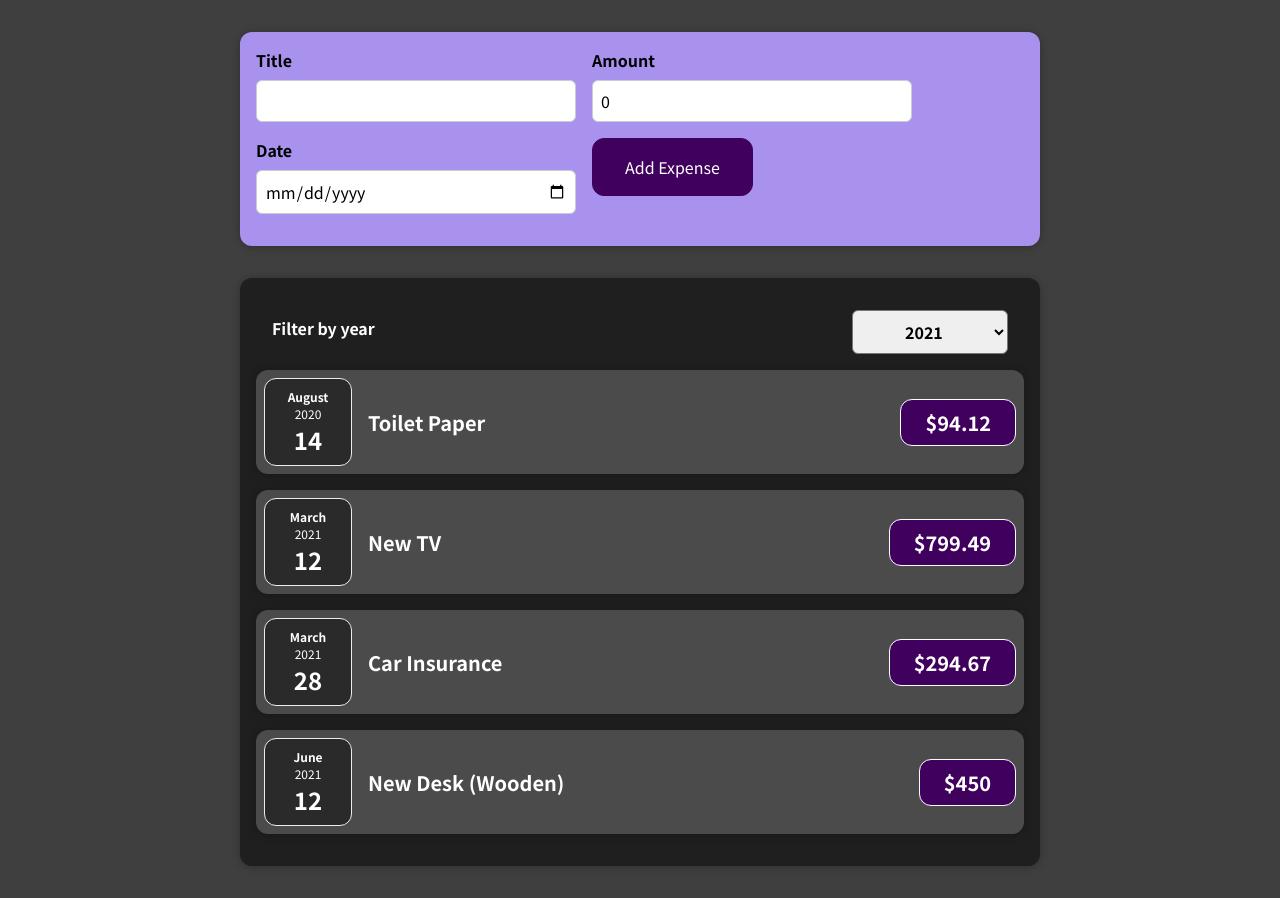
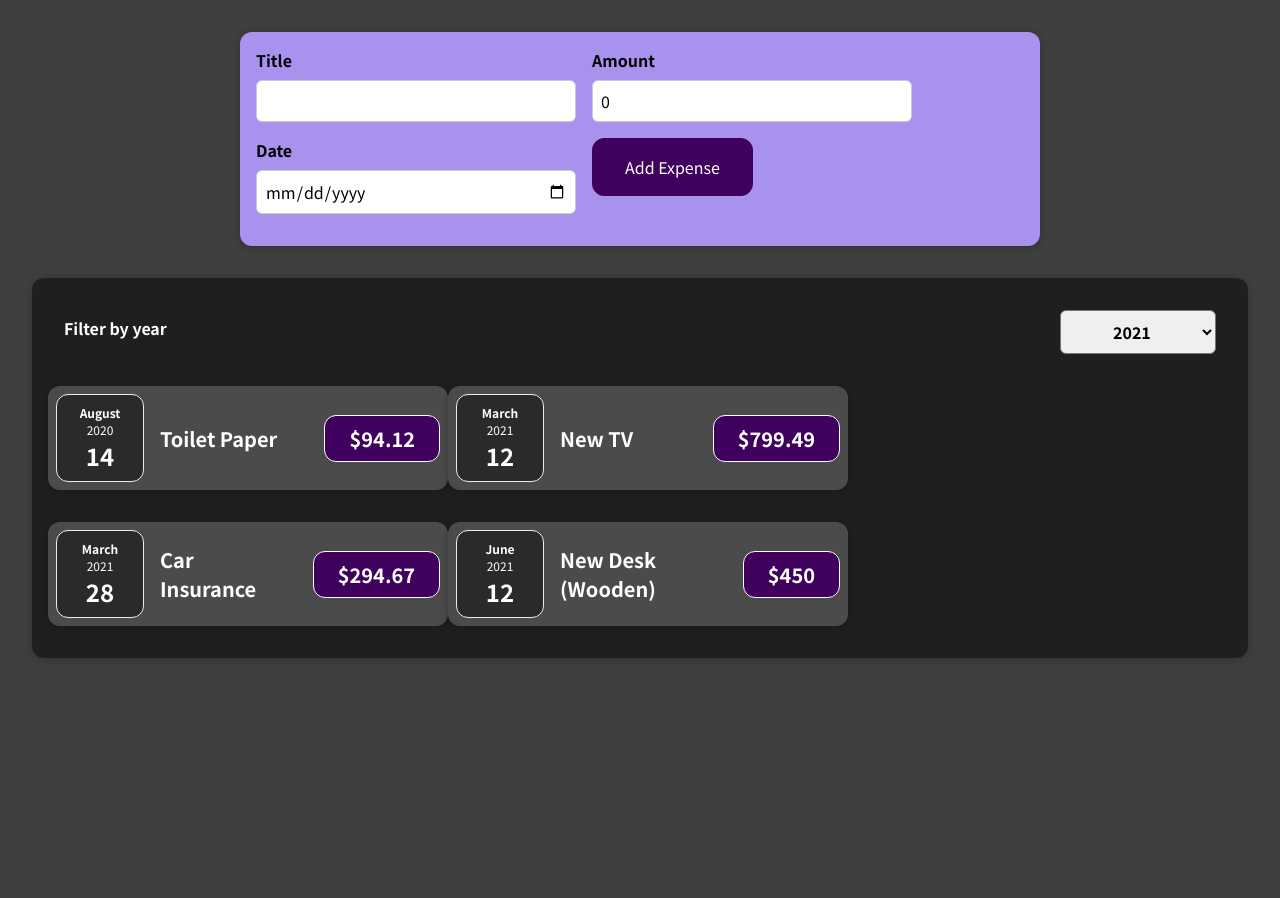
Before and after one commit to atufi/my-react-sample, a React (Create React App) app: page / in a window 1280 px wide. After the commit the page ends 800 px from the top, so only its background shows below. Built offline with nearby package versions, Linux system fonts and the light colour scheme.

Commit message:
modiy app.js to add new expense

```diff
--- a/src/App.js
+++ b/src/App.js
@@ -27,8 +27,8 @@ const initExpenses = [
 const App = () => {
   const [expenses,setExpenses] = useState(initExpenses);
   const addNewExpensehandler = (newData) => {
-    console.log(newData);
-    setExpenses ( prv => { return [newData , ...prv] } ) ;
+    //console.log(newData);
+    setExpenses ( prv =>   [newData , ...prv]  ) ;
   }
   // return React.createElement(
   //   'div',
--- a/src/components/Expenses/ExpenseItem.css
+++ b/src/components/Expenses/ExpenseItem.css
@@ -5,6 +5,7 @@
   padding: 0.5rem;
   margin: 1rem 0;
   background-color: #4b4b4b;
+  width: 25rem;
 }
 
 .expense-item__description {
--- a/src/components/Expenses/Expenses.css
+++ b/src/components/Expenses/Expenses.css
@@ -2,6 +2,6 @@
   padding: 1rem;
   background-color: rgb(31, 31, 31);
   margin: 2rem auto;
-  width: 50rem;
+  width: 100rem;
   max-width: 95%;
 }
--- a/src/components/Expenses/Expenses.js
+++ b/src/components/Expenses/Expenses.js
@@ -14,8 +14,11 @@ const Expenses = (props) => {
   return (
     <Card className="expenses">
       <ExpensesFilter selected={selectdYear}  onChangeSelectedYearHandler={changeSelectedYearHandler} />
+      <div class="card-flex">
       {props.items.map ( (item , index) => <ExpenseItem key={index} title={item.title}   amount={item.amount}  date={item.date} /> ) }
+    </div>
     </Card>
+
   );
 }
 
--- a/src/components/UI/Card.css
+++ b/src/components/UI/Card.css
@@ -1,4 +1,12 @@
 .card {
   border-radius: 12px;
   box-shadow: 0 1px 8px rgba(0, 0, 0, 0.25);
+
+
 }
+
+.card-flex {
+  display: flex;
+  flex-wrap: wrap;
+
+}
```
